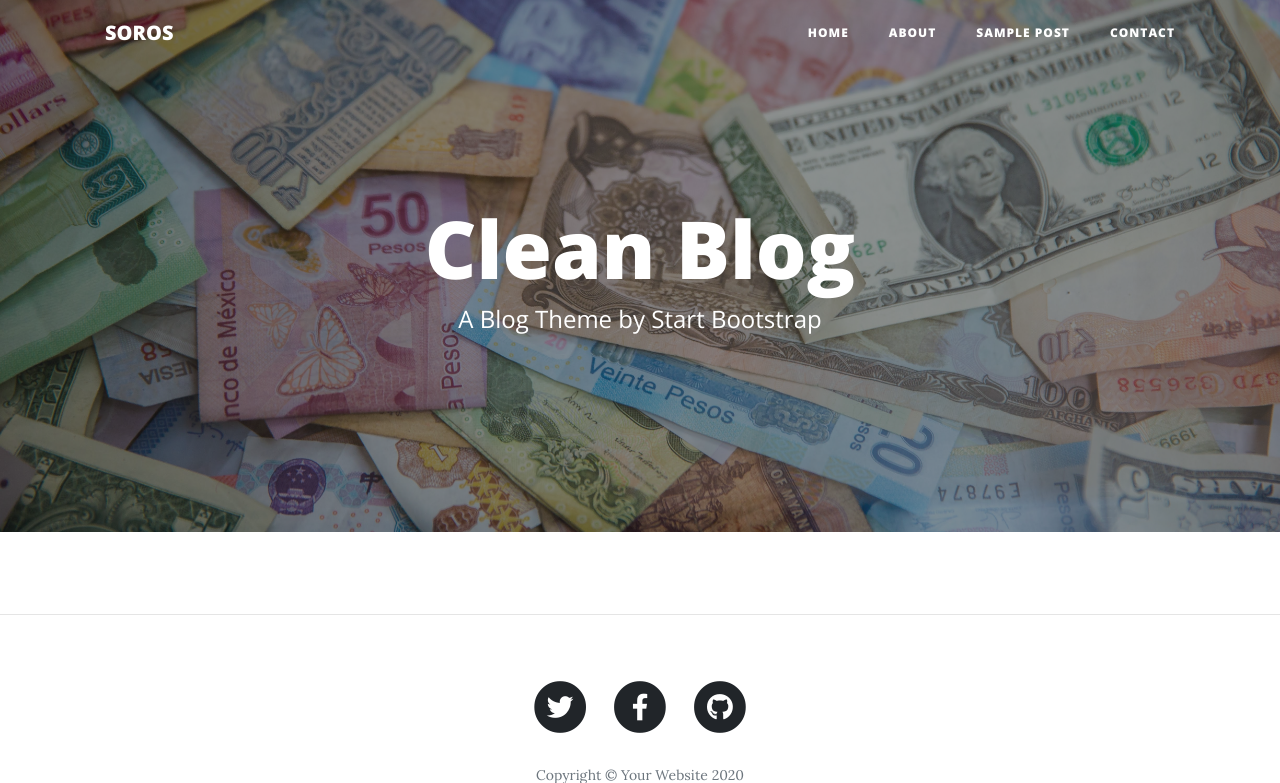
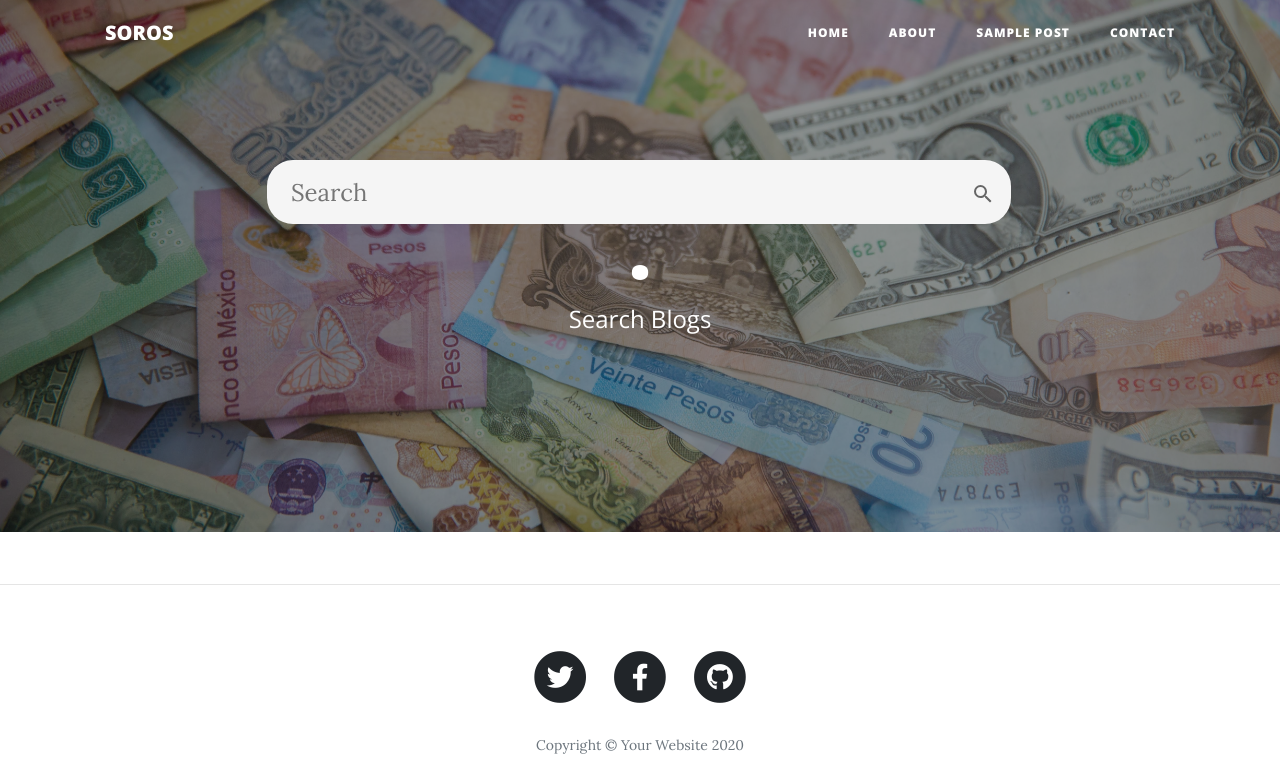
Before and after one commit to dhakal0kushal/soros, a Django app: page / in a window 1280 px wide. Shown: the top 783 px of the page. After the commit the page ends 754 px from the top, so only its background shows below. Run offline with Django 3.2, Linux system fonts and the light colour scheme; data that the repository does not hold is empty; some libraries are stand-ins or nearby versions.

Commit message:
added search bar

```diff
--- a/static/blog/css/clean-blog.css
+++ b/static/blog/css/clean-blog.css
@@ -170,7 +170,7 @@ img::-moz-selection {
 }
 
 header.masthead {
-  margin-bottom: 50px;
+  margin-bottom: 20px;
   background: no-repeat center center;
   background-color: #868e96;
   background-attachment: scroll;
@@ -210,6 +210,7 @@ header.masthead .site-heading {
 
 header.masthead .page-heading h1,
 header.masthead .site-heading h1 {
+
   font-size: 50px;
   margin-top: 0;
 }
--- /dev/null
+++ b/static/blog/css/search-bar.css
@@ -0,0 +1,38 @@
+  .wrapper {
+    width: 100%;
+    max-width: 50rem;
+    margin: 10rem auto;
+    margin-left: -1rem;
+    position: absolute;
+  }
+
+  .searchBar {
+    width: 100%;
+    display: flex;
+    flex-direction: row;
+    align-items: center;
+  }
+
+  #searchQueryInput {
+    width: 100%;
+    height: 4rem;
+    background: #f5f5f5;
+    outline: none;
+    border: none;
+    border-radius: 1.625rem;
+    padding: 0 3.5rem 0 1.5rem;
+    font-size: 1.5rem;
+  }
+
+  #searchQuerySubmit {
+    width: 3.5rem;
+    height: 2.8rem;
+    margin-left: -3.5rem;
+    background: none;
+    border: none;
+    outline: none;
+  }
+
+  #searchQuerySubmit:hover {
+    cursor: pointer;
+  }
--- a/templates/blog/base.html
+++ b/templates/blog/base.html
@@ -19,7 +19,7 @@
   <link href='https://fonts.googleapis.com/css?family=Open+Sans:300italic,400italic,600italic,700italic,800italic,400,300,600,700,800' rel='stylesheet' type='text/css'>
 
   <!-- Custom styles for this template -->
-  <link href="{% static 'blog/css/clean-blog.min.css' %}" rel="stylesheet">
+  <link href="{% static 'blog/css/clean-blog.css' %}" rel="stylesheet">
 
 </head>
 
--- a/templates/blog/index.html
+++ b/templates/blog/index.html
@@ -1,16 +1,27 @@
 {% extends 'blog/base.html' %}
 {% load static %}
 {% block content %}
+<link rel='stylesheet' type="text/css" href="{% static 'blog/css/search-bar.css' %}">
   <!-- Page Header -->
   <header class="masthead" style="background-image: url('{% static 'blog/img/different-moeny.jpg' %}')">
     <div class="overlay"></div>
     <div class="container">
       <div class="row">
         <div class="col-lg-8 col-md-10 mx-auto">
+          <div class="wrapper">
+            <div class="searchBar px-2">
+              <input id="searchQueryInput" type="text" name="searchQueryInput" placeholder="Search" value="" />
+              <button id="searchQuerySubmit" type="submit" name="searchQuerySubmit">
+                <svg style="width:24px;height:24px" viewBox="0 0 24 24"><path fill="#666666" d="M9.5,3A6.5,6.5 0 0,1 16,9.5C16,11.11 15.41,12.59 14.44,13.73L14.71,14H15.5L20.5,19L19,20.5L14,15.5V14.71L13.73,14.44C12.59,15.41 11.11,16 9.5,16A6.5,6.5 0 0,1 3,9.5A6.5,6.5 0 0,1 9.5,3M9.5,5C7,5 5,7 5,9.5C5,12 7,14 9.5,14C12,14 14,12 14,9.5C14,7 12,5 9.5,5Z" />
+                </svg>
+              </button>
+            </div>
+          </div>
           <div class="site-heading">
-            <h1>Clean Blog</h1>
-            <span class="subheading">A Blog Theme by Start Bootstrap</span>
+            <h1>.</h1>
+            <span class="subheading">Search Blogs</span>
           </div>
+
         </div>
       </div>
     </div>
```
